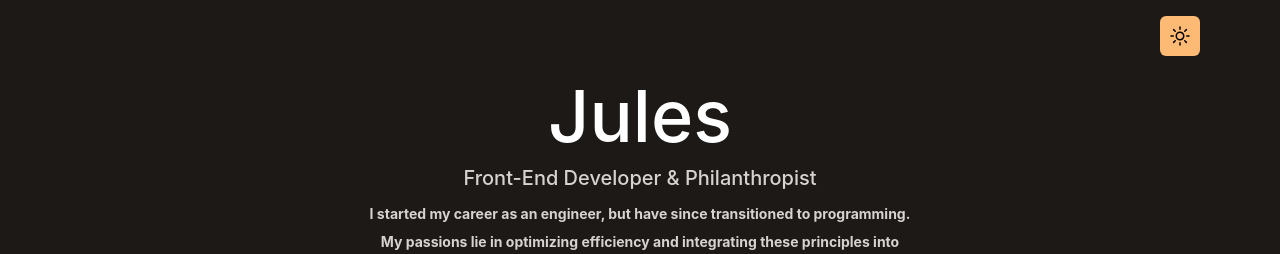
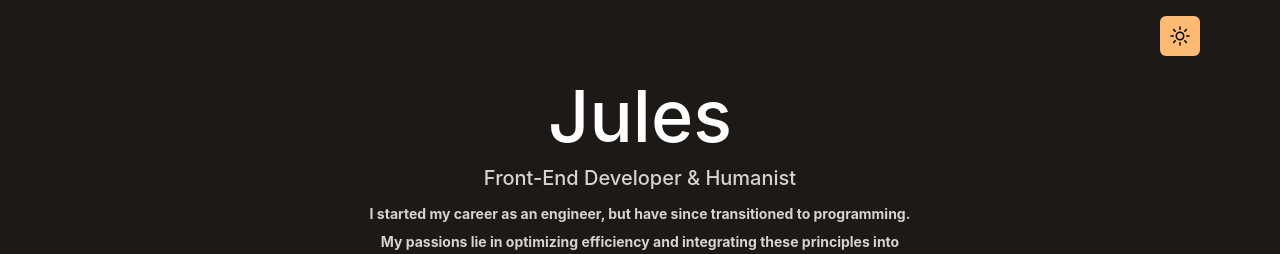
Before and after one commit to ContactJHC/awsm-portfolio, a React (Create React App) app: page / in a window 1280 px wide. Shown: the top 254 px of the page. Built offline with nearby package versions, Linux system fonts and the light colour scheme.

Commit message:
intro update

```diff
--- a/src/components/Intro.jsx
+++ b/src/components/Intro.jsx
@@ -7,7 +7,7 @@
         font-medium'>
           Jules
         </h1>
-        <p className='text-base md:text-xl mb-3 font-medium'>Front-End Developer & Philanthropist</p>
+        <p className='text-base md:text-xl mb-3 font-medium'>Front-End Developer & Humanist</p>
         <p className='text-sm max-w-xl mb-2 font-bold'>
         I started my career as an engineer, but have since transitioned to programming.
         </p>
```
